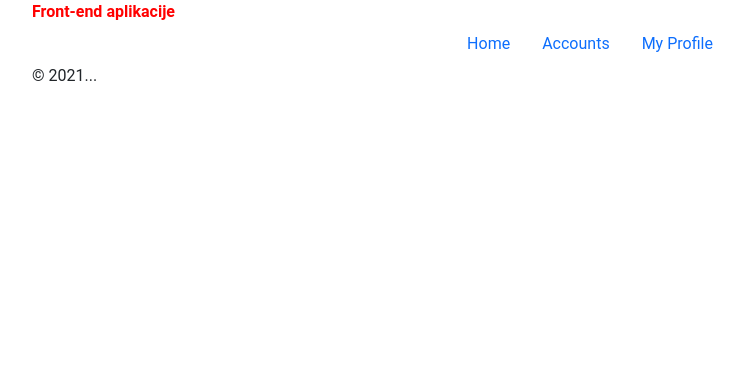
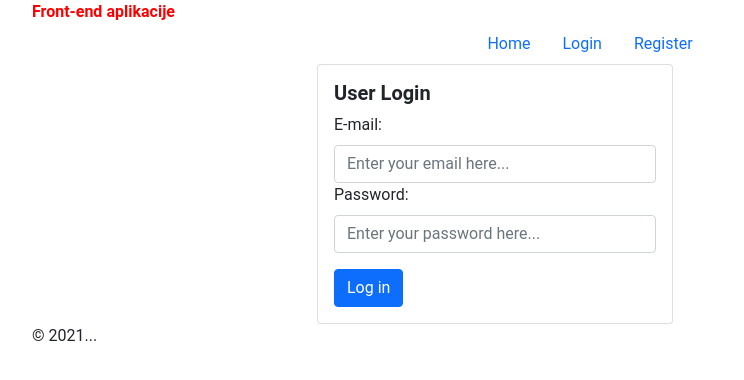
Before and after one commit to btzzar/personal_finance_web_app, a React (Create React App) app in the folder 04-front-end/: page /auth/user/login in a window 1280 px wide. Shown: the top 380 px of the page, without its empty margins (50-794 px from the left). Built offline with nearby package versions, Linux system fonts and the light colour scheme.

Commit message:
Implement user login logic in front-end

```diff
--- a/04-front-end/src/api/api.ts
+++ b/04-front-end/src/api/api.ts
@@ -1,5 +1,7 @@
 import axios, { AxiosResponse } from "axios";
 import { AppConfiguration } from "../config/app.config"
+import EventRegister from "./EventRegister";
+
 type ApiMethod = 'get' | 'post' | 'put' | 'delete';
 type ApiResponseStatus = 'ok' | 'error' | 'login';
 
@@ -7,6 +9,8 @@ interface ApiResponse{
     status: ApiResponseStatus,
     data: any
 }
+
+
 
 export default function api(
     method: ApiMethod,
@@ -35,6 +39,7 @@ export default function api(
                 const newToken: string| null = await refreshToken();
 
                 if(newToken === null){
+                    EventRegister.emit("AUTH_EVENT", "force_login");
                     return resolve({
                         status: 'login',
                         data: null,
@@ -43,6 +48,8 @@ export default function api(
 
                 saveAuthToken(newToken);
                 console.log("new token saved")
+                EventRegister.emit("AUTH_EVENT", "force_login");
+
 
 
                 //repeat request
@@ -51,7 +58,8 @@ export default function api(
                         resolve(res);
                     })
                     .catch(err => {
-                        return resolve({
+
+                        resolve({
                             status: 'login',
                             data: null,
                         });
@@ -75,7 +83,7 @@ export default function api(
 
             resolve({
                 status: 'error',
-                data: '' + err?.response,
+                data: err?.response
             });
         })
     })
--- a/04-front-end/src/components/Application/Application.tsx
+++ b/04-front-end/src/components/Application/Application.tsx
@@ -4,6 +4,7 @@ import { BrowserRouter, Route, Switch } from 'react-router-dom';
 import AccountPage from '../AccountPage/AccountPage';
 import HomePage from '../HomePage/HomePage';
 import TopMenu from '../TopMenu/TopMenu';
+import UserLogin from '../UserLogin/UserLogin';
 import './Application.sass';
 
 function Application() {
@@ -21,6 +22,8 @@ function Application() {
 
             <Route path="/profile">My Profile</Route>
 
+            <Route path="/auth/user/login" component={UserLogin} />
+
           </Switch>
         </div>
         <div>&copy; 2021...</div>
--- a/04-front-end/src/components/TopMenu/TopMenu.tsx
+++ b/04-front-end/src/components/TopMenu/TopMenu.tsx
@@ -1,20 +1,81 @@
 import React from "react";
 import { Nav } from "react-bootstrap"
 import { Link } from "react-router-dom";
+import EventRegister from "../../api/EventRegister";
 
-export default function TopMenu(){
-    return (
+class TopMenuState {
+    currMenuType: "user" | "visitor" = "visitor";
+}
+
+
+export default class TopMenu extends React.Component {
+    state: TopMenuState;
+
+    constructor(props: any) {
+        super(props);
+
+        this.state = {
+            currMenuType: "visitor"
+        }
+    }
+
+
+    componentDidMount(){
+        EventRegister.on("AUTH_EVENT", this.authEventHandler.bind(this));
+
+    }
+
+    componentWillUnmount(){
+        EventRegister.off("AUTH_EVENT", this.authEventHandler.bind(this));
+    }
+
+    private authEventHandler(message: string){
+        if(message === "force_login" || message === "user_logout"){
+            return this.setState({ currMenuType: "visitor"});
+        }
+        if(message === "user_login"){
+            return this.setState({ currMenuType: "user"});
+        }
+    }
+
+    render() {
+
+        if(this.state.currMenuType === "visitor"){
+        return (
         <Nav className="justify-content-center">
             <Nav.Item>
                 <Link className="nav-link" to="/">Home</Link>
             </Nav.Item>
+
             <Nav.Item>
-                <Link className="nav-link" to="/account">Accounts</Link>
+                <Link className="nav-link" to="/auth/user/login">Login</Link>
             </Nav.Item>
             <Nav.Item>
-                <Link className="nav-link" to="/profile">My Profile</Link>
+                <Link className="nav-link" to="/auth/user/register">Register</Link>
             </Nav.Item>
         </Nav>
 
-    );
+        );
+        }
+
+        return (
+            <Nav className="justify-content-center">
+                <Nav.Item>
+                    <Link className="nav-link" to="/">Home</Link>
+                </Nav.Item>
+                <Nav.Item>
+                    <Link className="nav-link" to="/account">Accounts</Link>
+                </Nav.Item>
+                <Nav.Item>
+                    <Link className="nav-link" to="/user/profile">My Profile</Link>
+                </Nav.Item>
+                <Nav.Item>
+                    <Link className="nav-link" to="/user/logout">Logout</Link>
+                </Nav.Item>
+
+            </Nav>
+
+            );
+
+    }
 }
--- /dev/null
+++ b/04-front-end/src/components/UserLogin/UserLogin.tsx
@@ -0,0 +1,136 @@
+import React from "react";
+import { Button, Card, Col, Form, FormGroup, Row } from "react-bootstrap";
+import EventRegister from "../../api/EventRegister";
+import AuthService from "../../services/AuthService";
+import BaseComponent from "../BaseComponent/BaseComponent";
+
+class UserLoginState {
+
+    email: string = "";
+    password: string = "";
+    message: string = "";
+    isLoggedIn: boolean = false;
+
+}
+
+export default class UserLogin extends BaseComponent<{}>{
+    state: UserLoginState;
+
+    constructor(props:any){
+        super(props);
+
+        this.state= {
+            email: "",
+            password: "",
+            message: "",
+            isLoggedIn: false
+        }
+    }
+
+    componentDidMount(){
+        EventRegister.on("AUTH_EVENT", this.handleAuthEvent.bind(this));
+    }
+
+    componentWillUnmount(){
+        EventRegister.off("AUTH_EVENT", this.handleAuthEvent.bind(this));
+    }
+
+    renderMain(): JSX.Element  {
+
+        return (
+            <Row>
+                <Col sm={12} md={{span:6, offset:3}} lg={4}>
+                    <Card className="p-3">
+                        <Card.Title><b>User Login</b></Card.Title>
+                        <Card.Text as="div">
+                            <Form >
+                                <FormGroup>
+                                    <Form.Label>E-mail:</Form.Label>
+                                    <Form.Control   type="email"
+                                                    placeholder="Enter your email here..."
+                                                    value={this.state.email}
+                                                    onChange = {this.onChangeInput("email")} />
+                                </FormGroup>
+                                    <Form.Label>Password:</Form.Label>
+                                    <Form.Control   type="password"
+                                                    placeholder="Enter your password here..."
+                                                    value={this.state.password}
+                                                    onChange = {this.onChangeInput("password")}
+                                                    />
+                                <FormGroup>
+                                    <Button variant="primary" className="mt-3"
+                                    onClick={() => this.handleLogInButtonClick()}> Log in</Button>
+                                </FormGroup>
+
+                                {
+                                this.state.message
+                                ? (<p className="mt-3">{this.state.message}</p>)
+                                : ""
+                                }
+
+                            </Form>
+                        </Card.Text>
+
+                    </Card>
+
+                </Col>
+            </Row>
+       );
+    }
+
+    handleLogInButtonClick(): void {
+        AuthService.attemptUserLogin(this.state.email, this.state.password);
+    }
+
+
+    private onChangeInput(field: "email" | "password"):
+        (event: React.ChangeEvent<HTMLInputElement>) => void {
+        return (event: React.ChangeEvent<HTMLInputElement>) => {
+            this.setState({
+                [field]: event.target.value,
+            })
+        }
+    }
+
+
+    private handleAuthEvent(status: string, data: any){
+        if(status === "user_login_failed"){
+            if(data?.data[0]?.instancePath==="/email")
+            {
+                return this.setState({
+                    message: "Invalid email: " + data?.data[0]?.message,
+                })
+            }
+            if(data?.data[0]?.instancePath==="/password")
+            {
+                return this.setState({
+                    message: "Invalid password: " + data?.data[0]?.message,
+                })
+            }
+
+            if(data?.status === 404){
+                return this.setState({
+                    message: "User not found.",
+                })
+            }
+
+            if(data == "Invalid user password."){
+                return this.setState({
+                    message: "Wrong password.",
+                })
+
+            }
+
+        }
+
+        if(status === "user_login"){
+            return this.setState({
+                email: "",
+                password: "",
+                isLoggedIn: true
+            })
+        }
+        console.log(status, data, this.state);
+    }
+
+}
--- /dev/null
+++ b/04-front-end/src/services/AuthService.ts
@@ -0,0 +1,33 @@
+import api, { saveAuthToken, saveRefreshToken } from "../api/api";
+import EventRegister from "../api/EventRegister";
+
+export default class AuthService {
+
+    public static attemptUserLogin(email:string, password:string){
+        api("post", "auth/user/login",{
+            email: email,
+            password: password
+        }, false)
+        .then(res => {
+            if(res.status === "ok"){
+                const authToken     = res?.data.authToken ?? "";
+                const refreshToken  = res?.data.refreshToken ?? "";
+
+                saveAuthToken(authToken);
+                saveRefreshToken(refreshToken);
+
+                EventRegister.emit("AUTH_EVENT", "user_login");
+            }else{
+                EventRegister.emit("AUTH_EVENT", ["user_login_failed",res.data]);
+            }
+        })
+        .catch(err => {
+            EventRegister.emit("AUTH_EVENT", ["user_login_failed", err]);
+        });
+
+
+
+
+
+    }
+}
```
Also changed, not shown: 1 other file (tests, documents, lock files or other folders).
